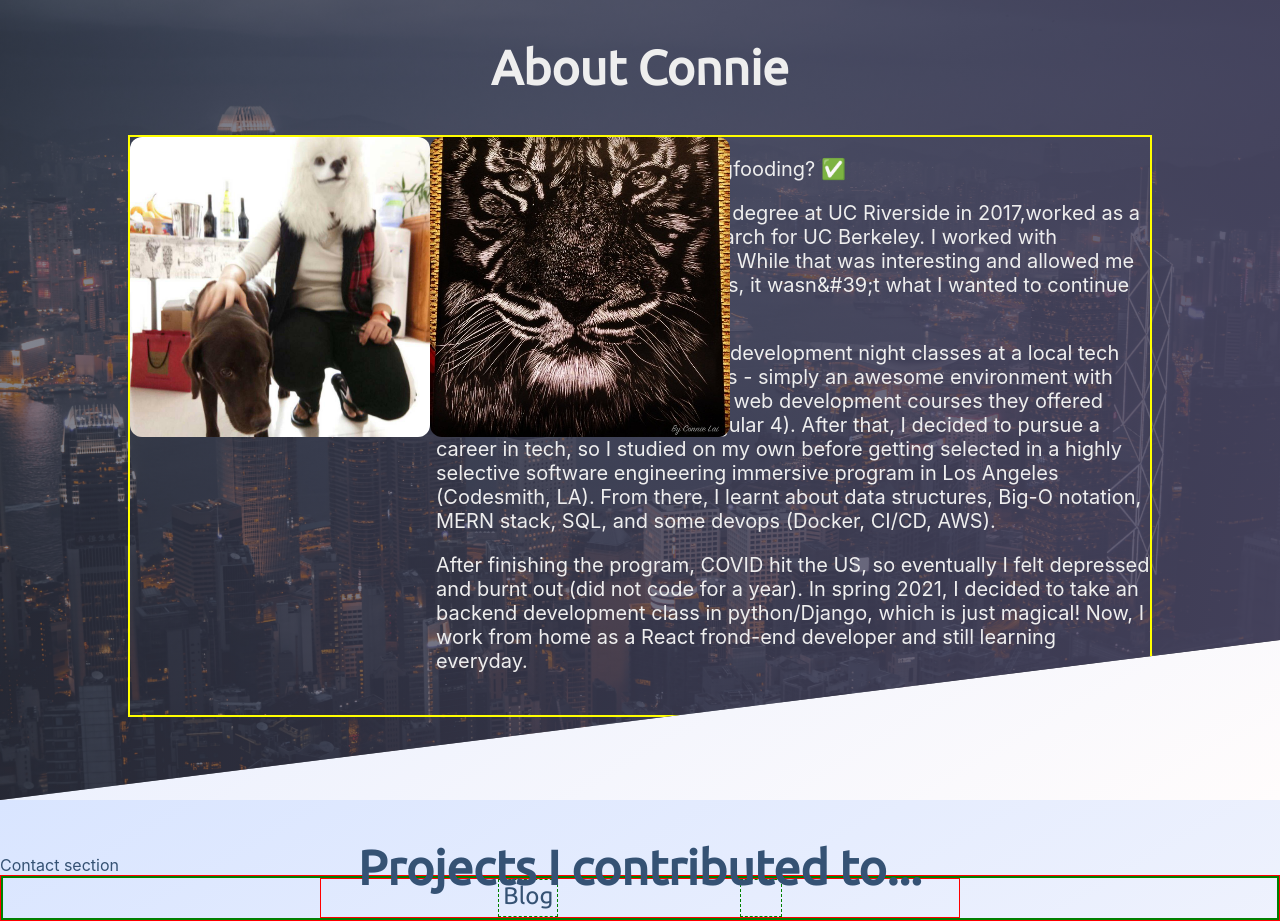
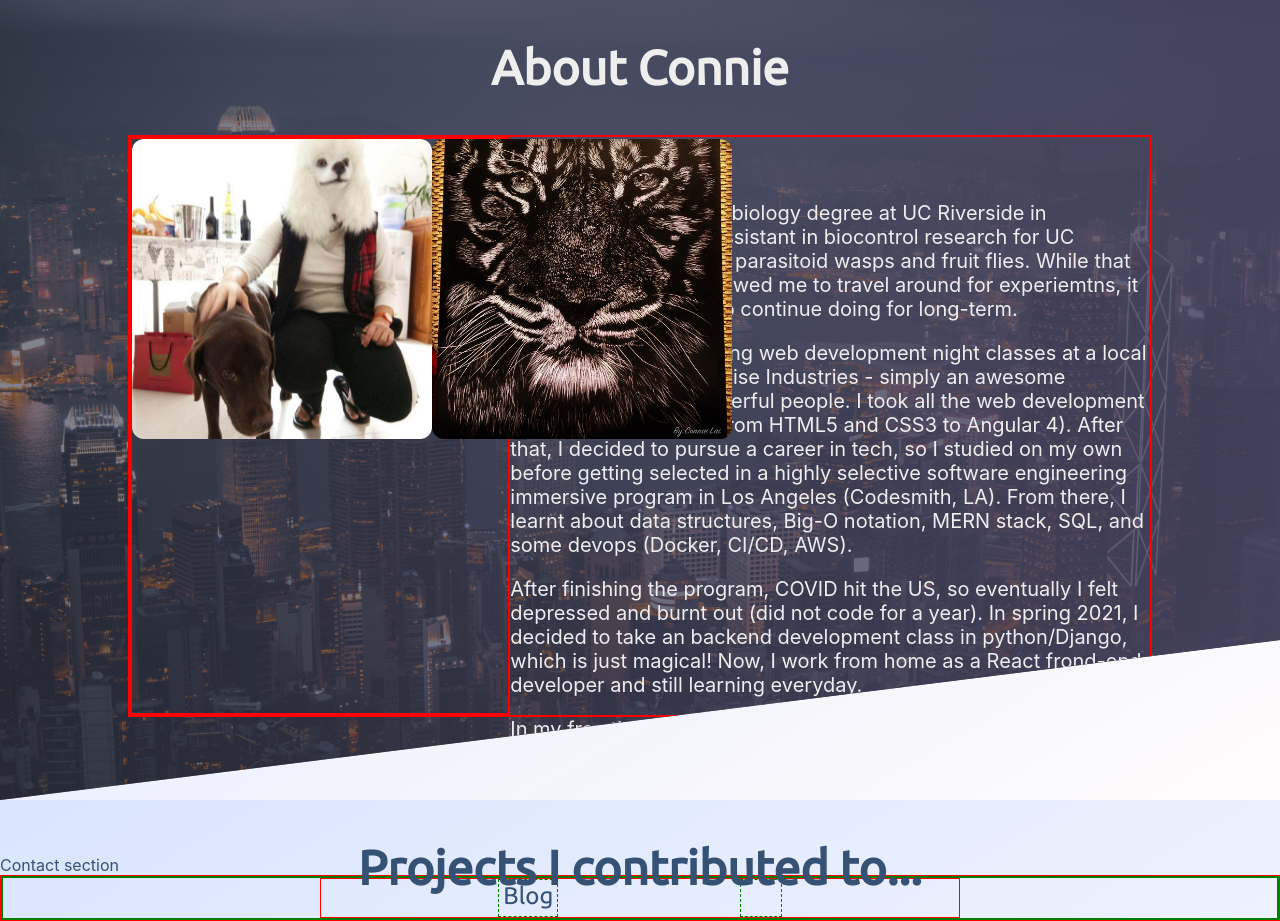
Before and after one commit to connielion/cl-nextfolio, a Next.js app: page / in a window 1280 px wide. Shown: the part 800-1721 px from the top of the page. Built offline with nearby package versions, Linux system fonts and the light colour scheme.

Commit message:
installed nanoid for projectData

```diff
--- a/components/sections/about.js
+++ b/components/sections/about.js
@@ -4,6 +4,7 @@ import Image from "next/image";
 import SectionHeading from "../layout/section-heading";
 import widths from "../../styling/device-sizes";
 import aboutData from "../../data/aboutData";
+
 const Wrapper = styled.section`
   background: linear-gradient(
       100deg,
@@ -28,35 +29,36 @@ const Wrapper = styled.section`
 `;
 
 const Content = styled.div`
-  border: 2px solid yellow;
   height: 80%;
   width: 80%;
   margin: 0 auto;
   display: flex;
   flex-direction: row;
-  justify-content: space-evenly;
-  @media (min-width: ${widths.laptop}) {
-  } ;
+  justify-content: center;
+  border: 2px solid red;
 `;
 
 const ImageColumn = styled.div`
   display: flex;
   flex-direction: column;
+
   justify-content: space-between;
   flex-wrap: wrap;
+
+  height: 100%;
+  border: 2px solid red;
 `;
 
 const Text = styled.div`
   font-size: 1rem;
-  overflow: hidden;
+  width: 100%;
   @media (min-width: ${widths.tab}) {
     font-size: 1.25rem;
-    max-width: 70%;
   }
 `;
 const AboutSection = () => {
   return (
-    <Wrapper id="about">
+    <Wrapper id="about-section">
       <SectionHeading>About Connie</SectionHeading>
       <Content>
         <ImageColumn>
@@ -78,11 +80,15 @@ const AboutSection = () => {
           </RoundImage>
         </ImageColumn>
         <Text>
-          <p>Yes, that's me on the right. Dogfooding? ✅ </p>
+          <p> Dogfooding? ✅ </p>
 
-          {aboutData.map((p, i) => {
-            return <p key={i}>{p}</p>;
-          })}
+          {aboutData ? (
+            aboutData?.map((p, i) => {
+              return <p key={i}>{p}</p>;
+            })
+          ) : (
+            <>Loading...</>
+          )}
         </Text>
       </Content>
     </Wrapper>
--- a/components/sections/hero.js
+++ b/components/sections/hero.js
@@ -16,7 +16,7 @@ const Container = styled.div`
 
 const HeroText = styled.div`
   font-size: 2rem;
-  width: 80vw;
+  width: 70vw;
   flex-wrap: wrap;
   text-align: center;
   @media (max-width: ${widths.desktop}) {
@@ -41,6 +41,7 @@ const Colored = styled.span`
 `;
 
 const HeroBtn = styled.span`
+  margin-top: 0.8rem;
   background-image: linear-gradient(135deg, #3c50c1 0%, #22b6b3 100%);
   -webkit-background-clip: text;
   -webkit-text-fill-color: transparent;
@@ -68,16 +69,16 @@ const Hero = () => {
       {/* Content start */}
       <HeroText className="animate__animated animate__fadeIn">
         Hi! I am <Colored>Connie Lai</Colored>.
-        <br />I am a <Colored>full-stack developer.</Colored>
+        <br />I am a <Colored>React developer.</Colored>
         {/* cursor blinking */}
         <span className="blinking-cursor">|</span>
       </HeroText>
       {/* View Projects button */}
-      <HeroBtn>
-        <Link href="/#projects" scroll={false}>
+      {/* <HeroBtn>
+        <Link href="/#projects-section" scroll={false}>
           View Projects
         </Link>
-      </HeroBtn>
+      </HeroBtn> */}
     </Container>
   );
 };
--- a/components/sections/projects.js
+++ b/components/sections/projects.js
@@ -1,6 +1,7 @@
 import styled from "styled-components";
 import SectionHeading from "../layout/section-heading";
-const Wrapper = styled.div`
+import { projectsData } from "../../data/projectsData";
+const Wrapper = styled.section`
   min-height: 100vh;
   margin-top: -30rem;
   margin-bottom: -25rem;
@@ -9,7 +10,7 @@ const Wrapper = styled.div`
 `;
 const ProjectsSection = () => {
   return (
-    <Wrapper id="projects">
+    <Wrapper id="projects-section">
       <SectionHeading>Projects I contributed to...</SectionHeading>
     </Wrapper>
   );
--- a/data/aboutData.js
+++ b/data/aboutData.js
@@ -1,6 +1,7 @@
 const aboutData = [
-  "After graduating with a biology degree at UC Riverside in 2017,worked as a lab assistant in biocontrol research for UC Berkeley. I worked with parasitoid wasps and fruit flies. While that was interesting and allowed me to travel around for experiemtns, it wasn&#39;t what I wanted to continue doing for long-term. ",
+  "After graduating with a biology degree at UC Riverside in 2017,worked as a lab assistant in biocontrol research for UC Berkeley. I worked with parasitoid wasps and fruit flies. While that was interesting and allowed me to travel around for experiemtns, it wasn't what I wanted to continue doing for long-term. ",
   "In 2018, I ended up taking web development night classes at a local tech startup called Bitwise Industries - simply an awesome environment with wonderful people. I took all the web development courses they offered (from HTML5 and CSS3 to Angular 4). After that, I decided to pursue a career in tech, so I studied on my own before getting selected in a highly selective software engineering immersive program in Los Angeles (Codesmith, LA). From there, I learnt about data structures, Big-O notation, MERN stack, SQL, and some devops (Docker, CI/CD, AWS). ",
   "After finishing the program, COVID hit the US, so eventually I felt depressed and burnt out (did not code for a year). In spring 2021, I decided to take an backend development class in python/Django, which is just magical! Now, I work from home as a React frond-end developer and still learning everyday.",
+  "In my free time, I like to travel (especially to the beach), draw digitally, watch anime, try new food, spend time with my leopard geckos and cat.",
 ];
 export default aboutData;
--- a/data/projectsData.js
+++ b/data/projectsData.js
@@ -1,3 +1,4 @@
+import { nanoid } from "nanoid";
 export const projectsData = [
   {
     id: nanoid(),
--- a/package.json
+++ b/package.json
@@ -17,6 +17,7 @@
     "@next/mdx": "^12.1.6",
     "framer-motion": "^6.3.3",
     "gray-matter": "^4.0.3",
+    "nanoid": "^3.3.4",
     "next": "12.1.6",
     "next-mdx-remote": "^4.0.3",
     "next-themes": "^0.1.1",
--- a/pages/blog/[slug].js
+++ b/pages/blog/[slug].js
@@ -25,7 +25,7 @@ const PostPage = ({ frontMatter: { title, description, date }, mdxSource }) => {
 const getStaticPaths = async () => {
   const files = fs.readdirSync(path.join("pages", "posts"));
 
-  const paths = files.map((fileName) => {
+  const paths = files?.map((fileName) => {
     return {
       // get file names as slugs
       params: {
--- a/pages/blog/index.js
+++ b/pages/blog/index.js
@@ -26,7 +26,7 @@ export default Blog;
 export const getStaticProps = async () => {
   const files = fs.readdirSync(path.join("pages", "posts"));
 
-  const posts = files.map((fileName) => {
+  const posts = files?.map((fileName) => {
     const markdownWithMeta = fs.readFileSync(
       path.join("pages", "posts", fileName)
     );
--- a/util/navLinks.js
+++ b/util/navLinks.js
@@ -1,6 +1,6 @@
 const pages = [
   {
-    text: "Portfolio",
+    text: "My Portfolio",
     path: "/",
   },
   {
--- a/util/posts.js
+++ b/util/posts.js
@@ -2,7 +2,7 @@
 const getAllPostIds = () => {
   const fileNames = fs.readdirSync(PostDirectory);
 
-  return fileNames.map((name) => {
+  return fileNames?.map((name) => {
     params: {
       id: fileNames.replace(/\.md$/, ""); // replace .md file extension for slug
     }
```
Also changed, not shown: components/scroll-parallax.js (+9 -3 lines), 2 other files (tests, documents, lock files or other folders).
